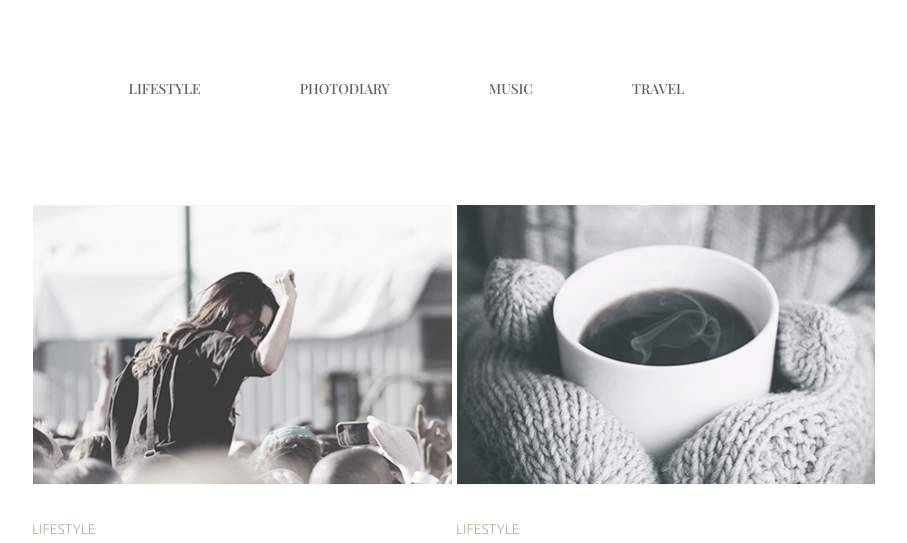
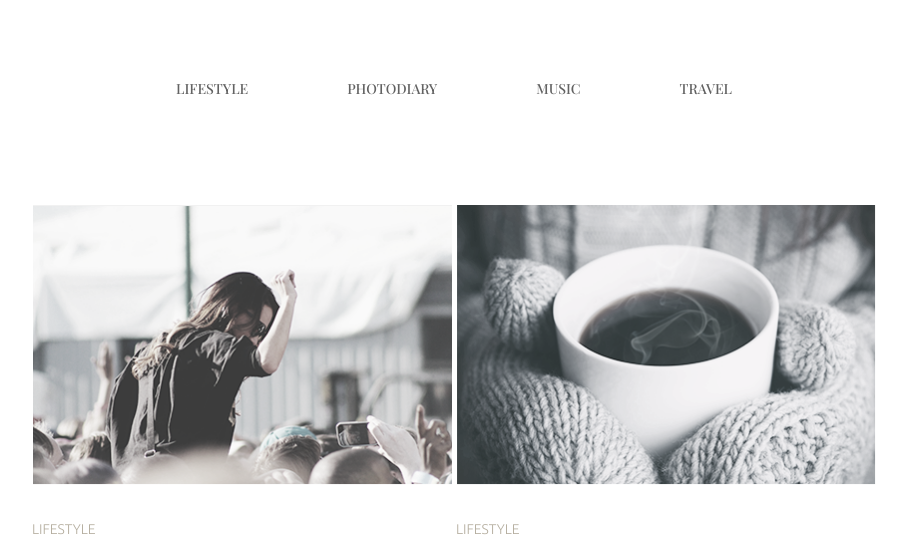
Before and after one commit to Flakezzz/homework-goit, a plain HTML site: page Module_3/index.html in a window 1280 px wide. Shown: the top 543 px of the page, without its empty margins (186-1093 px from the left). Drawn offline with nearby package versions, Linux system fonts and the light colour scheme.

Commit message:
fixed HW3

```diff
--- a/Module_3/css/header.css
+++ b/Module_3/css/header.css
@@ -31,3 +31,7 @@
 .nav_item:hover {
     color: rgb(3, 169, 244);
 }
+
+.nav_list_block:nth-child(4) {
+    margin-right: 0;
+}
```
